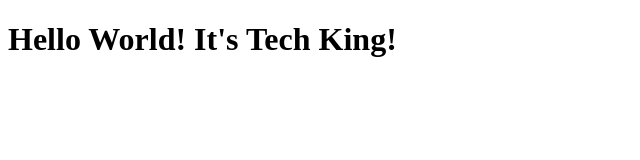
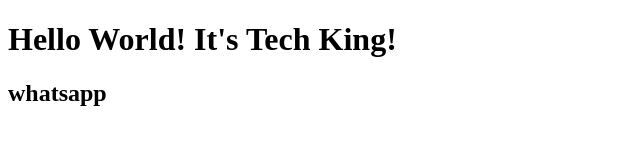
Before and after one commit to Sirlamee/sirlamee.github.io, a plain HTML site: page index.html in a window 1280 px wide. Shown: the whole page, without its empty margins (0-640 px from the left). Drawn offline with Linux system fonts and the light colour scheme.

Commit message:
Update index.html

```diff
--- a/index.html
+++ b/index.html
@@ -5,5 +5,6 @@
  </head>
    <body>
    	<h1>Hello World! It's Tech King!</h1>
+    <h2>whatsapp</h2>
    </body>
  </html>
```
